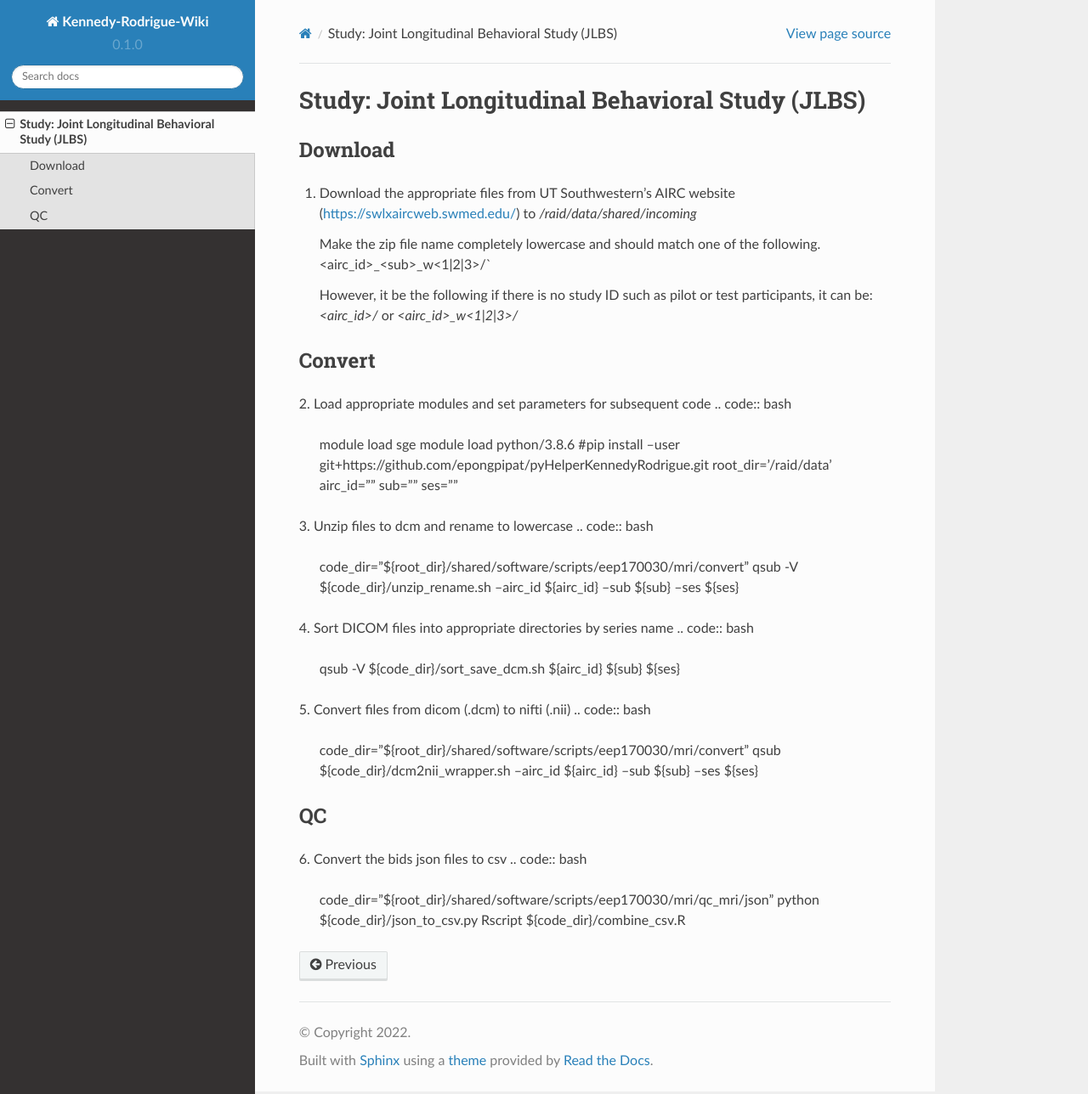
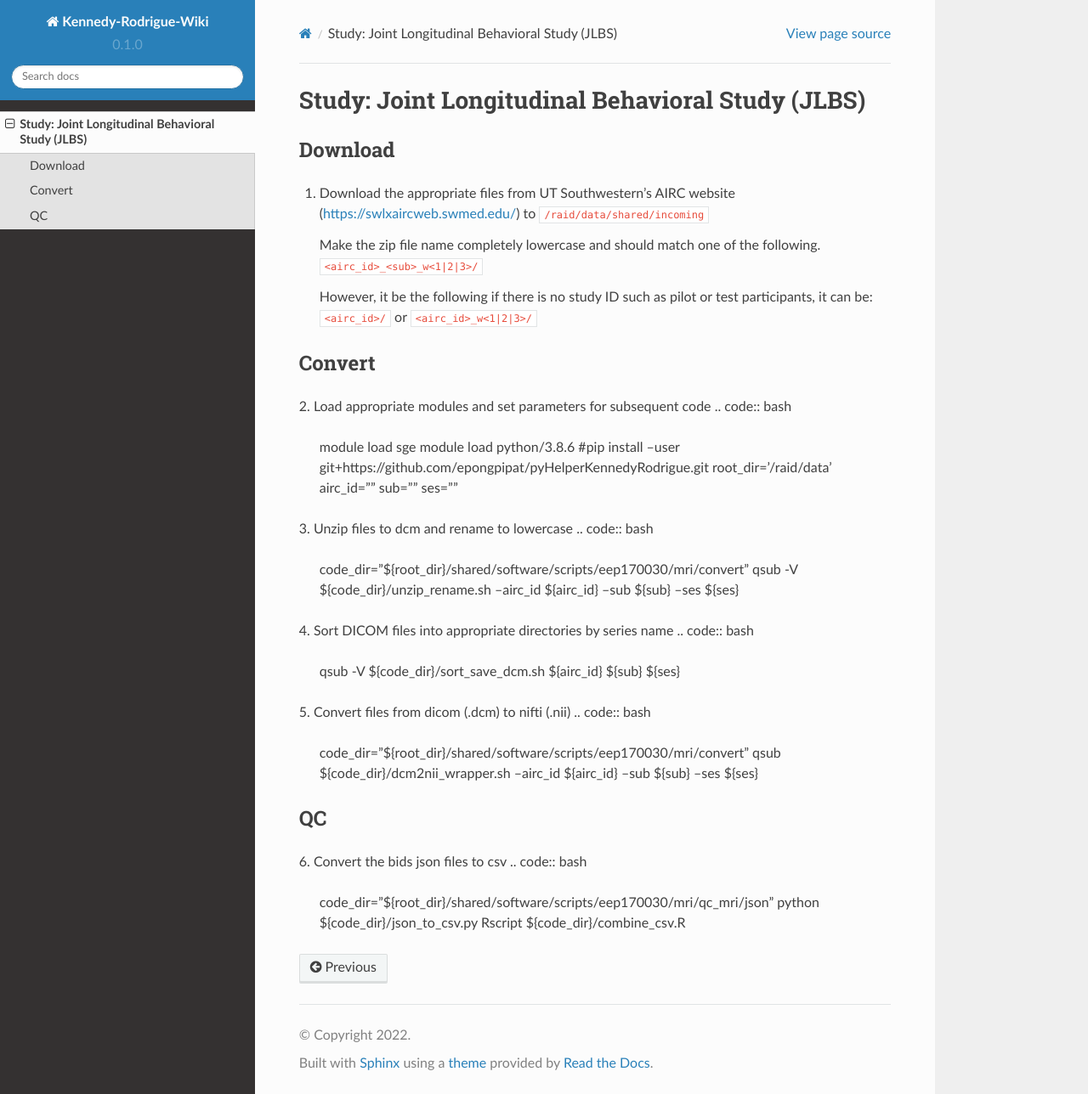
Before and after one commit to marcihorn/kennedy-rodrigue-wiki, a Sphinx documentation site: the page built from docs/source/study-jlbs.rst, in a window 1280 px wide and 1288 px high. Shown: the whole window at 85% size. Built offline with Sphinx 7.4.7 and the Read the Docs theme 2.0.0, drawn with Linux system fonts in a browser that asks for light colours.

Commit message:
fix inline code

```diff
--- a/docs/source/study-jlbs.rst
+++ b/docs/source/study-jlbs.rst
@@ -6,13 +6,13 @@ Study: Joint Longitudinal Behavioral Study (JLBS)
 Download
 --------
 
-1. Download the appropriate files from UT Southwestern's AIRC website (`https://swlxaircweb.swmed.edu/ <https://swlxaircweb.swmed.edu/>`_) to `/raid/data/shared/incoming`
+1. Download the appropriate files from UT Southwestern's AIRC website (`https://swlxaircweb.swmed.edu/ <https://swlxaircweb.swmed.edu/>`_) to ``/raid/data/shared/incoming``
 
    Make the zip file name completely lowercase and should match one of the following.
-   <airc_id>_<sub>_w<1|2|3>/`
+   ``<airc_id>_<sub>_w<1|2|3>/``
 
    However, it be the following if there is no study ID such as pilot or test participants, it can be:
-   `<airc_id>/` or `<airc_id>_w<1|2|3>/`
+   ``<airc_id>/`` or ``<airc_id>_w<1|2|3>/``
 
 
 .. _convert:
```
